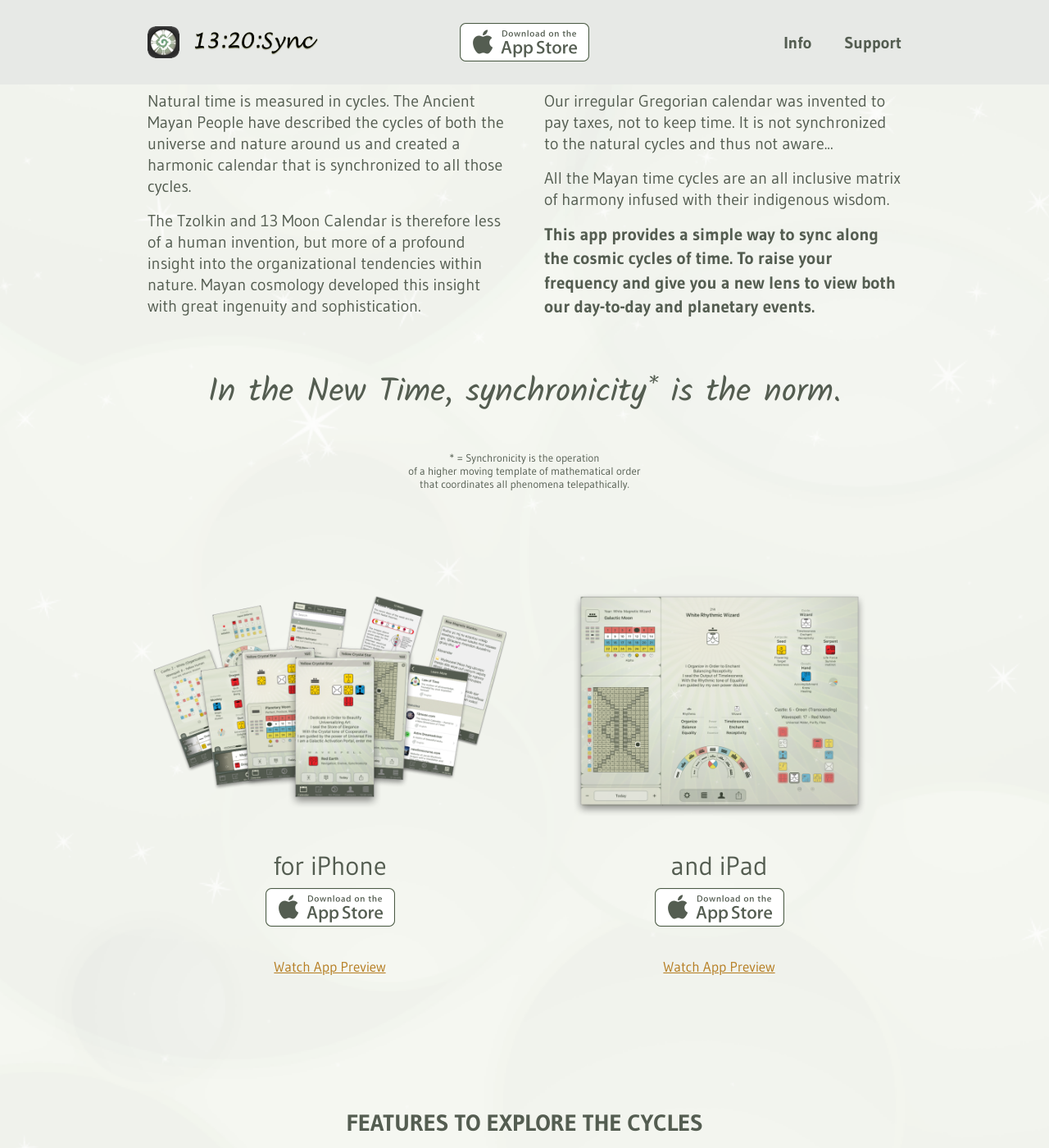
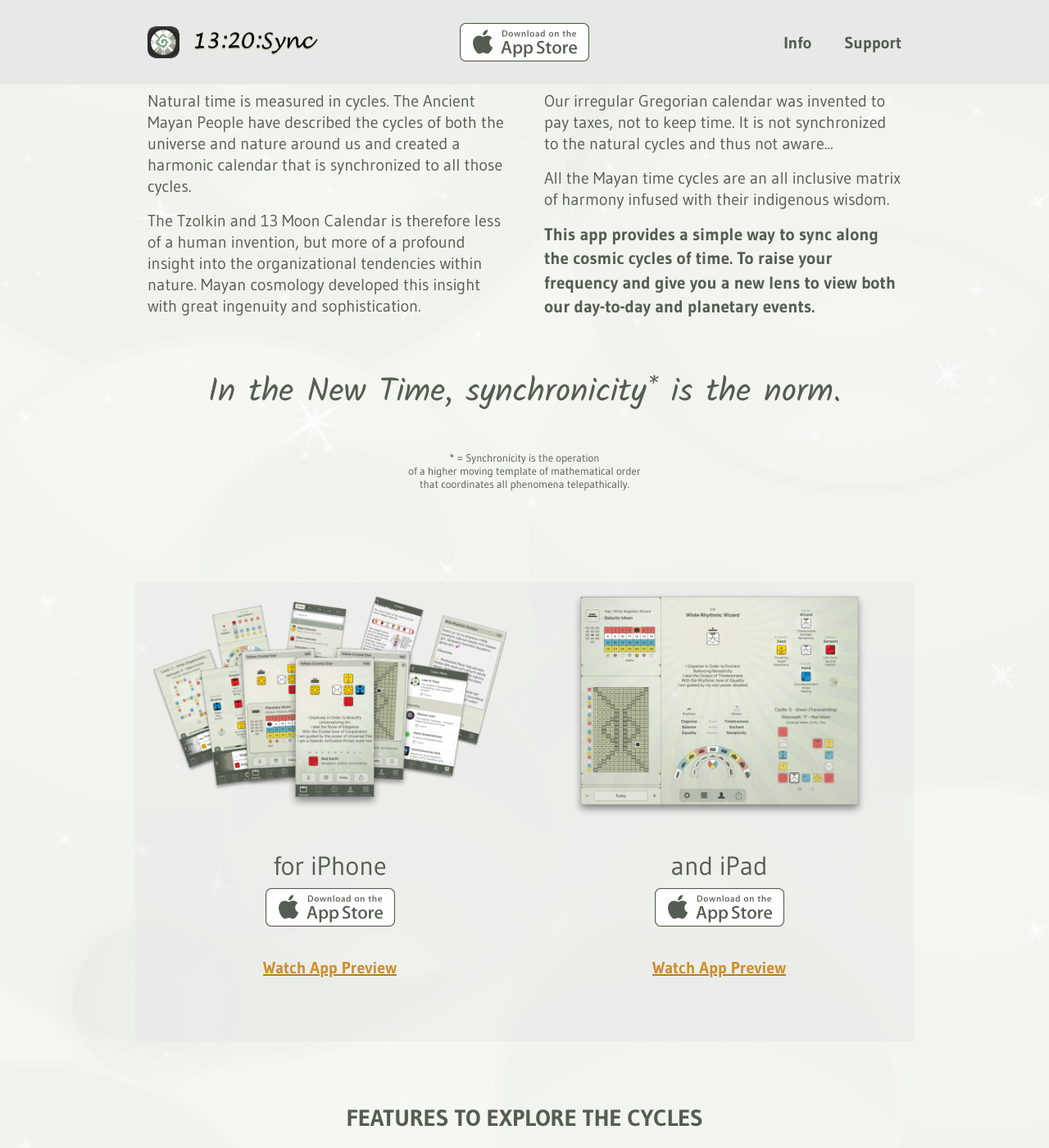
Before and after one commit to redhousestudio/1320sync.github.io, a Jekyll site: the page built from index.html, in a window 1280 px wide and 1400 px high, scrolled down 726 px. Shown: the whole window at 82% size. Built offline with Jekyll 4.4.1, drawn with Linux system fonts in a browser that asks for light colours; nearby versions of some CDN libraries.

Commit message:
design tweaks

```diff
--- a/color codes.txt
+++ b/color codes.txt
@@ -4,3 +4,5 @@
 
 Donker orange: B57D21
 Lichter orange for strong: CE8E27
+
+Heel licht orange voor hover over link: f5a623
--- a/css/style.css
+++ b/css/style.css
@@ -200,16 +200,22 @@
   display: inline;
 }
 
-/* --- */
+.top-section .features-to-explore-section .platforms {
+  background-color: rgba(228, 227, 227, 0.4);
+}
 
-.top-section .features-to-explore-section .text .link {
+.top-section .features-to-explore-section .platforms .text {
+ font-stretch: extra-expanded;
+}
+
+.top-section .features-to-explore-section .platforms .text .link {
  text-decoration: underline;
  color: #B57D21;
 }
 
-.top-section .features-to-explore-section .text .link:hover {
+.top-section .features-to-explore-section .platforms .text .link:hover {
   text-decoration: none;
- color: #f5a623;
+  color: #f5a623;
 }
 
 
@@ -347,7 +353,7 @@
 
 .support-main-section .text .link:hover {
   text-decoration: none;
- color: #f5a623;
+  color: #f5a623;
 }
 
 .support-main-section .app-btn-top {
--- a/index.html
+++ b/index.html
@@ -52,7 +52,7 @@
 		<div class="features-to-explore-section mb-5 pb-4">
 			<div class="container">
 				<div class="row">
-					<div class="col-12 col-md-6">
+					<div class="platforms col-12 col-md-6">
 						<div class="features-img-wrapper text-center mb-5">
 							<a href="https://apps.apple.com/us/app/13-20-sync/id384363262?ls=1" target="_blank" class="app-btn-top mt-3 mt-md-0"><img src="/images/available_iphone.png" alt="features-img" width="100%"></a>
 							<p>&nbsp;</p>
@@ -62,11 +62,11 @@
 				            <img src="/images/AppStoreButtonStateHover.png" class="app-btn-top-hover" alt="img-front">
 					        </a>
 							<p>&nbsp;</p>
-					        <p class="text"><a href="https://www.youtube.com/watch?v=6KJRmQWvmuQ" target="blank" class="link">  Watch App Preview</a></p>
+					        <h5 class="text"><a href="https://www.youtube.com/watch?v=6KJRmQWvmuQ" target="blank" class="link"><strong>Watch App Preview</strong></a></h5>
 							<p>&nbsp;</p>
 				        </div>
 					</div>
-					<div class="col-12 col-md-6">
+					<div class="platforms col-12 col-md-6">
 						<div class="features-img-wrapper text-center mb-5">
 							<a href="https://apps.apple.com/us/app/13-20-sync/id384363262?ls=1" target="_blank" class="app-btn-top mt-3 mt-md-0"><img src="/images/available_ipad.png" alt="features-img" width="100%"></a>
 							<p>&nbsp;</p>
@@ -76,7 +76,7 @@
 				            <img src="/images/AppStoreButtonStateHover.png" class="app-btn-top-hover" alt="img-front">
 					        </a>
 							<p>&nbsp;</p>
-					        <p class="text"><a href="https://www.youtube.com/watch?v=4wOiXZ-jTYQ" target="blank" class="link">  Watch App Preview</a></p>
+					        <h5 class="text"><a href="https://www.youtube.com/watch?v=4wOiXZ-jTYQ" target="blank" class="link"><strong>Watch App Preview</strong></a></h5>
 					        <p>&nbsp;</p>
 				        </div>
 					</div>
```
Also changed, not shown: images/ReviewRating3.png, images/ReviewRating4.png, images/ReviewRating5.png, images/ReviewRatingWW.png.
